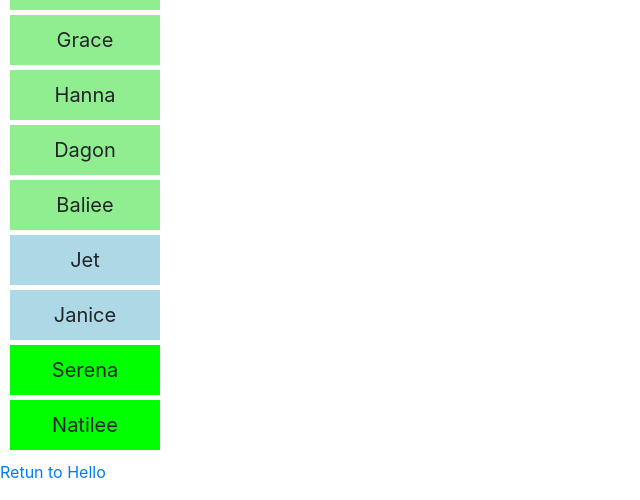
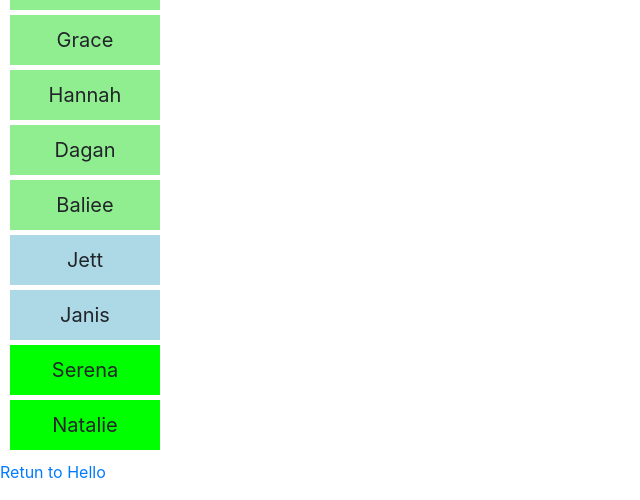
Before and after one commit to brucehi53/project0, a plain HTML site: page page2.htm in a window 1280 px wide. Shown: the part 271-771 px from the top of the page, 0-640 px from the left. Drawn offline with nearby package versions, Linux system fonts and the light colour scheme.

Commit message:
fix grandkids names

```diff
--- a/page2.htm
+++ b/page2.htm
@@ -60,13 +60,13 @@
             <div class="grid-item1">Sydney</div>
             <div class="grid-item2">Ben</div>
             <div class="grid-item2">Grace</div>
-            <div class="grid-item2">Hanna</div>
-            <div class="grid-item2">Dagon</div>
+            <div class="grid-item2">Hannah</div>
+            <div class="grid-item2">Dagan</div>
             <div class="grid-item2">Baliee</div>
-            <div class="grid-item3">Jet</div>
-            <div class="grid-item3">Janice</div>
+            <div class="grid-item3">Jett</div>
+            <div class="grid-item3">Janis</div>
             <div class="grid-item4">Serena</div>
-            <div class="grid-item4">Natilee</div>
+            <div class="grid-item4">Natalie</div>
         </div>
 		<p><a href="index.htm">Retun to Hello</a></p>
 
```
